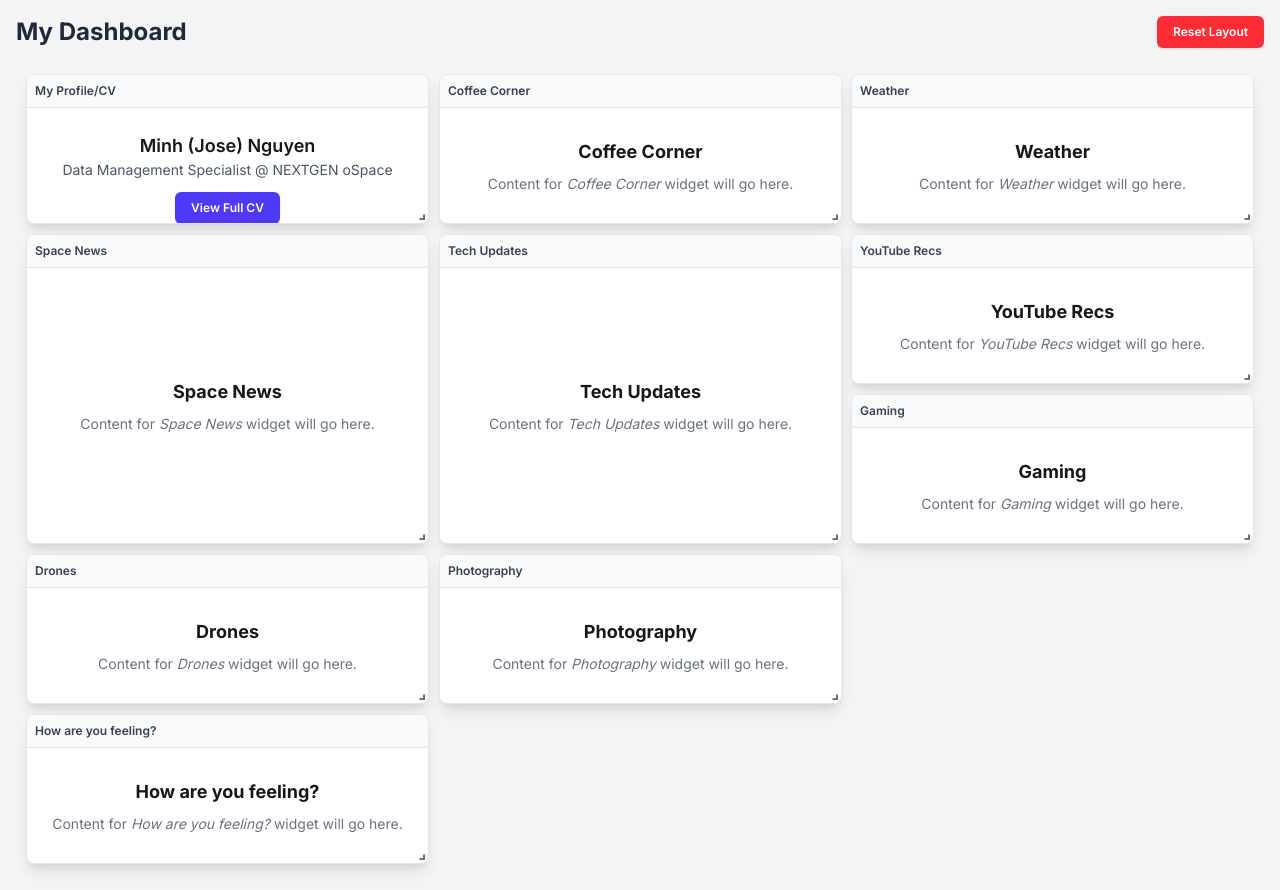
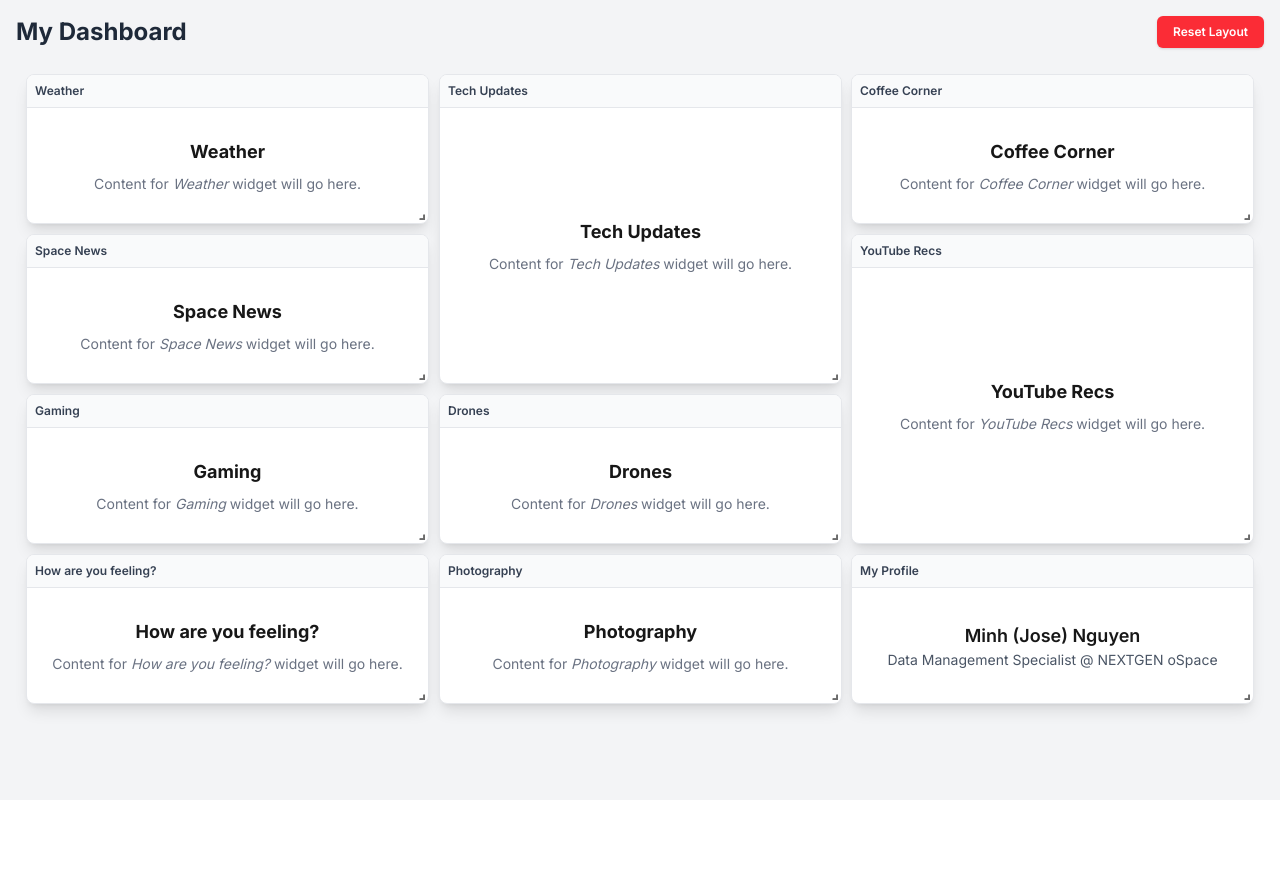
Before and after one commit to captainminh1999/my-webspace, a Next.js app: page / in a window 1280 px wide. After the commit the page ends 800 px from the top, so only its background shows below. Built offline with nearby package versions, Linux system fonts and the light colour scheme.

Commit message:
Mod: Homepage RGL

```diff
--- a/src/app/page.tsx
+++ b/src/app/page.tsx
@@ -5,12 +5,22 @@ import React, { useState, useCallback } from "react";
 import { Responsive, WidthProvider, Layout, Layouts } from "react-grid-layout";
 import Link from "next/link";
 
-// Make sure these styles are added once globally (e.g., in globals.css):
+// Ensure these styles are imported once globally (e.g., in globals.css)
 // @import "react-grid-layout/css/styles.css";
 // @import "react-resizable/css/styles.css";
 
+/*****************************************************************
+ *                             Setup                             *
+ *****************************************************************/
 const ResponsiveGridLayout = WidthProvider(Responsive);
 
+// Utility: deep‑clone a Layouts object so RGL mutations never touch the source
+const cloneLayouts = (ls: Layouts): Layouts =>
+  JSON.parse(JSON.stringify(ls)) as Layouts;
+
+/*****************************************************************
+ *                             Types                             *
+ *****************************************************************/
 interface WidgetItem {
   id: string;
   title: string;
@@ -25,21 +35,16 @@ interface WidgetItem {
   content?: React.ReactNode;
 }
 
-/***************************** Widgets *****************************/
+type BreakpointKey = "lg" | "md" | "sm" | "xs" | "xxs";
 
+/*****************************************************************
+ *                           Widgets                             *
+ *****************************************************************/
 const CVLinkWidget: React.FC = () => (
-  <div className="flex flex-col items-center justify-center h-full p-4 text-center">
+  <Link href="/about-me" className="flex flex-col items-center justify-center h-full p-4 text-center hover:bg-indigo-50 dark:hover:bg-indigo-900 transition-colors duration-150">
     <h3 className="text-lg font-semibold">Minh (Jose) Nguyen</h3>
-    <p className="text-sm text-gray-600 dark:text-gray-400 mb-3">
-      Data Management Specialist @ NEXTGEN oSpace
-    </p>
-    <Link
-      href="/about-me"
-      className="px-4 py-2 bg-indigo-600 text-white text-xs font-semibold rounded-md shadow-sm hover:bg-indigo-700 transition duration-150"
-    >
-      View Full CV
-    </Link>
-  </div>
+    <p className="text-sm text-gray-600 dark:text-gray-400">Data Management Specialist @ NEXTGEN oSpace</p>
+  </Link>
 );
 
 const GenericWidgetContent: React.FC<{ title: string }> = ({ title }) => (
@@ -51,115 +56,190 @@ const GenericWidgetContent: React.FC<{ title: string }> = ({ title }) => (
   </div>
 );
 
-const initialWidgets: WidgetItem[] = [
+/*****************************************************************
+ *                      Widget Definitions                       *
+ *****************************************************************/
+const widgets: WidgetItem[] = [
+  {
+    id: "coffee",
+    title: "Coffee Corner",
+    defaultSize: { w: 1, h: 1, minW: 1, minH: 1, maxW: 2, maxH: 2 },
+  },
+  {
+    id: "weather",
+    title: "Weather",
+    defaultSize: { w: 1, h: 1, minW: 1, minH: 1, maxW: 2, maxH: 1 },
+  },
+  {
+    id: "space",
+    title: "Space News",
+    defaultSize: { w: 1, h: 1, minW: 1, minH: 1, maxW: 2, maxH: 2 },
+  },
+  {
+    id: "tech",
+    title: "Tech Updates",
+    defaultSize: { w: 1, h: 2, minW: 1, minH: 1, maxW: 2, maxH: 2 },
+  },
+  {
+    id: "youtube",
+    title: "YouTube Recs",
+    defaultSize: { w: 1, h: 2, minW: 1, minH: 1, maxW: 2, maxH: 2 },
+  },
+  {
+    id: "drones",
+    title: "Drones",
+    defaultSize: { w: 1, h: 1, minW: 1, minH: 1, maxW: 2, maxH: 2 },
+  },
+  {
+    id: "camera",
+    title: "Photography",
+    defaultSize: { w: 1, h: 1, minW: 1, minH: 1, maxW: 2, maxH: 2 },
+  },
+  {
+    id: "games",
+    title: "Gaming",
+    defaultSize: { w: 1, h: 1, minW: 1, minH: 1, maxW: 2, maxH: 2 },
+  },
+  {
+    id: "visitorEmotion",
+    title: "How are you feeling?",
+    defaultSize: { w: 1, h: 1, minW: 1, minH: 1, maxW: 1, maxH: 1 },
+  },
   {
     id: "cvLink",
-    title: "My Profile/CV",
+    title: "My Profile",
     defaultSize: { w: 1, h: 1, minW: 1, minH: 1, maxW: 1, maxH: 1 },
     content: <CVLinkWidget />,
   },
-  { id: "coffee", title: "Coffee Corner", defaultSize: { w: 1, h: 1, minW: 1, minH: 1, maxW: 2, maxH: 2 } },
-  { id: "weather", title: "Weather", defaultSize: { w: 1, h: 1, minW: 1, minH: 1, maxW: 2, maxH: 1 } },
-  { id: "space", title: "Space News", defaultSize: { w: 1, h: 2, minW: 1, minH: 1, maxW: 2, maxH: 2 } },
-  { id: "tech", title: "Tech Updates", defaultSize: { w: 1, h: 2, minW: 1, minH: 1, maxW: 2, maxH: 2 } },
-  { id: "youtube", title: "YouTube Recs", defaultSize: { w: 1, h: 1, minW: 1, minH: 1, maxW: 2, maxH: 2 } },
-  { id: "drones", title: "Drones", defaultSize: { w: 1, h: 1, minW: 1, minH: 1, maxW: 2, maxH: 2 } },
-  { id: "camera", title: "Photography", defaultSize: { w: 1, h: 1, minW: 1, minH: 1, maxW: 2, maxH: 2 } },
-  { id: "games", title: "Gaming", defaultSize: { w: 1, h: 1, minW: 1, minH: 1, maxW: 2, maxH: 2 } },
-  { id: "visitorEmotion", title: "How are you feeling?", defaultSize: { w: 1, h: 1, minW: 1, minH: 1, maxW: 1, maxH: 1 } },
 ];
 
-/********************* Breakpoints & Column count ******************/
+/*****************************************************************
+ *                     Breakpoints & Columns                     *
+ *****************************************************************/
+const breakpointsConfig = {
+  lg: 1200,
+  md: 996,
+  sm: 768,
+  xs: 480,
+  xxs: 0,
+} as const;
 
-const breakpointsConfig = { lg: 1200, md: 996, sm: 768, xs: 480, xxs: 0 } as const;
-const colsConfig = { lg: 3, md: 3, sm: 2, xs: 1, xxs: 1 } as const;
-type BreakpointKey = keyof typeof breakpointsConfig;
+const colsConfig = {
+  lg: 3,
+  md: 3,
+  sm: 2,
+  xs: 1,
+  xxs: 1,
+} as const;
 
-/***************************** Helpers *****************************/
+/*****************************************************************
+ *                      Original Layouts                         *
+ *****************************************************************/
+const getCfg = (id: string) => widgets.find((w) => w.id === id)!;
 
-const isBrowser = typeof window !== "undefined";
-
-const getDefaultLayoutForBreakpoint = (widgets: WidgetItem[], numCols: number): Layout[] => {
-  const layout: Layout[] = [];
-  let col = 0;
-  let row = 0;
-
-  widgets.forEach((w) => {
-    const width = Math.min(w.defaultSize.w, numCols);
-    if (col + width > numCols) {
-      col = 0;
-      row += 1;
-    }
-
-    layout.push({
-      i: w.id,
-      x: col,
-      y: row,
-      w: width,
-      h: w.defaultSize.h,
-      minW: w.defaultSize.minW ?? 1,
-      minH: w.defaultSize.minH ?? 1,
-      maxW: w.defaultSize.maxW ?? numCols,
-      maxH: w.defaultSize.maxH ?? 2,
-      isResizable: numCols > 1,
-      isDraggable: true,
-    });
-
-    col += width;
-  });
-
-  return layout;
+const buildItem = (
+  id: string,
+  x: number,
+  y: number,
+  w = 1,
+  h?: number,
+): Layout => {
+  const cfg = getCfg(id);
+  return {
+    i: id,
+    x,
+    y,
+    w,
+    h: h ?? cfg.defaultSize.h,
+    minW: cfg.defaultSize.minW ?? 1,
+    minH: cfg.defaultSize.minH ?? 1,
+    maxW: cfg.defaultSize.maxW ?? colsConfig.lg,
+    maxH: cfg.defaultSize.maxH ?? 2,
+    isResizable: true,
+    isDraggable: true,
+  };
 };
 
-const generateAllDefaultLayouts = (): Layouts => {
-  const layouts: Layouts = {} as Layouts;
-  (Object.keys(breakpointsConfig) as BreakpointKey[]).forEach((bp) => {
-    layouts[bp] = getDefaultLayoutForBreakpoint(initialWidgets, colsConfig[bp]);
-  });
-  return layouts;
+// --- 3‑column (md / lg) --------------------------------------
+const layoutMd: Layout[] = [
+  buildItem("weather", 0, 0),
+  buildItem("tech", 1, 0, 1, 2),
+  buildItem("coffee", 2, 0),
+  buildItem("space", 0, 1),
+  buildItem("youtube", 2, 1, 1, 2),
+  buildItem("games", 0, 2),
+  buildItem("drones", 1, 2),
+  buildItem("visitorEmotion", 0, 3),
+  buildItem("camera", 1, 3),
+  buildItem("cvLink", 2, 3),
+];
+
+// --- 2‑column (sm) ------------------------------------------
+const layoutSm: Layout[] = [
+  buildItem("weather", 0, 0),
+  buildItem("coffee", 1, 0),
+  buildItem("space", 0, 1),
+  buildItem("tech", 1, 1, 1, 2),
+  buildItem("youtube", 0, 2, 1, 2),
+  buildItem("drones", 1, 3),
+  buildItem("games", 0, 4),
+  buildItem("camera", 1, 4),
+  buildItem("visitorEmotion", 0, 5),
+  buildItem("cvLink", 1, 5),
+];
+
+// --- 1‑column (xs / xxs) -------------------------------------
+const singleColumnOrder = [
+  "coffee",
+  "weather",
+  "space",
+  "tech",
+  "youtube",
+  "drones",
+  "camera",
+  "games",
+  "visitorEmotion",
+  "cvLink",
+];
+
+const makeSingleColumn = (): Layout[] =>
+  singleColumnOrder.map((id, idx) => buildItem(id, 0, idx));
+
+const ORIGINAL_LAYOUTS: Layouts = {
+  md: layoutMd,
+  lg: cloneLayouts({ md: layoutMd }).md, // copy of md
+  sm: layoutSm,
+  xs: makeSingleColumn(),
+  xxs: makeSingleColumn(),
 };
 
-const safeGetLayouts = (): Layouts => {
-  if (!isBrowser) return generateAllDefaultLayouts();
-  const saved = window.localStorage.getItem("dashboardLayouts");
-  if (!saved) return generateAllDefaultLayouts();
-  try {
-    return JSON.parse(saved) as Layouts;
-  } catch {
-    return generateAllDefaultLayouts();
-  }
-};
+/*****************************************************************
+ *                         Component                             *
+ *****************************************************************/
+export default function NewHomePage() {
+  // Always start with a fresh clone of the original layout
+  const [layouts, setLayouts] = useState<Layouts>(() => cloneLayouts(ORIGINAL_LAYOUTS));
 
-const safeSetLayouts = (ls: Layouts) => {
-  if (isBrowser) window.localStorage.setItem("dashboardLayouts", JSON.stringify(ls));
-};
-
-/*************************** Component *****************************/
-
-export default function NewHomePage() {
-  const [layouts, setLayouts] = useState<Layouts>(() => safeGetLayouts());
-
+  // Track user moves only for this session
   const onLayoutChange = useCallback((_: Layout[], all: Layouts) => {
-    safeSetLayouts(all);
-    setLayouts(all);
+    setLayouts(cloneLayouts(all));
   }, []);
 
-  const resetLayout = () => {
-    if (isBrowser) window.localStorage.removeItem("dashboardLayouts");
-    setLayouts(generateAllDefaultLayouts());
-  };
+  const reset = () => setLayouts(cloneLayouts(ORIGINAL_LAYOUTS));
 
   return (
     <main className="p-4 bg-gray-100 dark:bg-gray-900 min-h-screen">
       {/* Header */}
       <div className="mb-4 flex justify-between items-center">
         <h1 className="text-2xl font-bold text-gray-800 dark:text-white">My Dashboard</h1>
-        <button onClick={resetLayout} className="px-4 py-2 bg-red-500 text-white text-xs font-semibold rounded-md shadow-sm hover:bg-red-600 transition duration-150">
+        <button
+          onClick={reset}
+          className="px-4 py-2 bg-red-500 text-white text-xs font-semibold rounded-md shadow-sm hover:bg-red-600 transition duration-150"
+        >
           Reset Layout
         </button>
       </div>
 
-      {/* Grid */}
       <ResponsiveGridLayout
         className="layout"
         layouts={layouts}
@@ -171,11 +251,16 @@ export default function NewHomePage() {
         compactType="vertical"
         preventCollision={false}
       >
-        {initialWidgets.map((w) => (
-          <div key={w.id} className="bg-white dark:bg-gray-800 rounded-lg shadow-lg overflow-hidden border border-gray-200 dark:border-gray-700 flex flex-col">
-            {/* Drag handle */}
+        {widgets.map((w) => (
+          <div
+            key={w.id}
+            className="bg-white dark:bg-gray-800 rounded-lg shadow-lg overflow-hidden border border-gray-200 dark:border-gray-700 flex flex-col"
+          >
+            {/* drag handle */}
             <div className="p-2 bg-gray-50 dark:bg-gray-700 border-b border-gray-200 dark:border-gray-600 cursor-move widget-drag-handle">
-              <h3 className="text-xs font-semibold text-gray-700 dark:text-gray-200 truncate">{w.title}</h3>
+              <h3 className="text-xs font-semibold text-gray-700 dark:text-gray-200 truncate">
+                {w.title}
+              </h3>
             </div>
             <div className="widget-content flex-grow p-2">
               {w.content || <GenericWidgetContent title={w.title} />}
```
